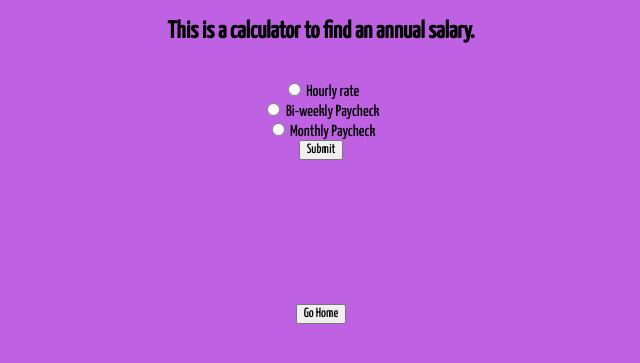
After one commit to Chelfert/calculator, a PHP site: page /salary.php in a window 1280 px wide. The commit adds this page. Shown: the top 363 px of the page, without its empty margins (319-959 px from the left). Run offline with PHP 8.4, Linux system fonts and the light colour scheme.

Commit message:
added css styles, salary calculator and cleaned up code overall

```diff
--- /dev/null
+++ b/mystyle.css
@@ -0,0 +1,19 @@
+/*
+To change this license header, choose License Headers in Project Properties.
+To change this template file, choose Tools | Templates
+and open the template in the editor.
+*/
+/*
+    Created on : Apr 22, 2021, 10:45:27 AM
+    Author     : Clayton
+*/
+* {
+    font-family: 'Yanone Kaffeesatz', sans-serif;
+}
+body {
+    background-color: #be62e3;
+    text-align: center;
+}
+input[type=number]{
+    width: 45px;
+}
--- /dev/null
+++ b/salary.php
@@ -0,0 +1,90 @@
+<!DOCTYPE html>
+<?php
+
+function hourlysalary($pay, $hours) {
+    setlocale(LC_MONETARY, "en_US");
+    //52 weeks in a year
+    $weeks = 52;
+    //hourly rate * hours worked * 52 weeks
+    $salary = $pay * $hours * $weeks;
+    echo "if you work $hours hours a week and make $$pay an hour, then your salary is $" . number_format($salary) . "<br>";
+}
+
+function bipaychecksalary($paycheck) {
+    $payments = 24;
+    $salary = $paycheck * $payments;
+    echo "If you make $" . number_format($paycheck) . " every paycheck, then your salary is $" . number_format($salary), "<br>";
+}
+
+function mpaychecksalary($paycheck) {
+    $payments = 12;
+    $salary = $paycheck * $payments;
+    echo "If you make $" . number_format($paycheck) . " every paycheck, then your salary is $" . number_format($salary), "<br>";
+}
+?>
+<html>
+    <head>
+        <meta charset="windows-1252">
+        <link rel="preconnect" href="https://fonts.gstatic.com">
+        <link href="https://fonts.googleapis.com/css2?family=Yanone+Kaffeesatz:wght@200;500&display=swap" rel="stylesheet">
+        <link rel="stylesheet" href="mystyle.css">
+        <title>Salary</title>
+    </head>
+    <body>
+        <h2>This is a calculator to find an annual salary.</h2>
+        <br>
+        <form action="" method="POST">
+            <input type="radio" id="hourly" name="hourly" value="hourly">
+            <label for="hourlyrrate">Hourly rate</label><br>
+            <input type="radio" id="paycheck" name="paycheck" value="paycheck">
+            <label for="bPychk">Bi-weekly Paycheck</label><br>
+            <input type="radio" id="monthlyPaycheck" name="monthlyPaycheck" value="monthlyPaycheck">
+            <label for="mPychk">Monthly Paycheck</label><br>
+            <input type="submit" value="Submit" name="Submit"><br><br>
+
+            <br><br><br><br>
+            <br><br><br><br>
+            <input type="submit" value="Go Home" name="Home">
+            <?php
+            if (isset($_POST['Submit']) & (isset($_POST['hourly']))) {
+                //if hourly rate is set
+                echo "<br><br><hr><form>";
+                echo "<input type='number' id='rate' name='rate' value='rate'>";
+                echo "<label for='hourlyrate'>Hourly Rate</label><br>";
+                echo "<input type='number' id='hoursWorked' name='hoursWorked' value='hoursWorked'>";
+                echo "<label for='hrsWrked'>Hours Worked</label><br>";
+                echo "<input type='submit' value='hourlySubmit' name='hourlySubmit'><br><br>";
+            }
+            //call function once numbers are submitted
+            if (isset($_POST['hourlySubmit'])) {
+                hourlysalary($_POST['rate'], $_POST['hoursWorked']);
+            }
+            //if bi-weekly pay is set
+            if (isset($_POST['Submit']) & (isset($_POST['paycheck']))) {
+                echo "<br><br><hr><form>";
+                echo "<input type='number' id='paycheck' name='paycheck' value='paycheck'>";
+                echo "<label for='paycheckAmnt'>Paycheck Amount</label><br>";
+                echo "<input type='submit' value='Bi-weekly Submit' name='biweeklySubmit'><br><br>";
+            }
+            //call function once numbers are submitted
+            if (isset($_POST['biweeklySubmit'])) {
+                bipaychecksalary($_POST['paycheck']);
+            }
+            //if monthly pay is set
+            if (isset($_POST['Submit']) & (isset($_POST['monthlyPaycheck']))) {
+                echo "<br><br><hr><form>";
+                echo "<input type='number' id='monthlyPay' name='monthlyPay' value='monthlyPay'>";
+                echo "<label for='paycheckAmnt'>Paycheck Amount</label><br>";
+                echo "<input type='submit' value='Monthly Submit' name='monthlySubmit'><br><br>";
+            }
+            //call function once numbers are submitted
+            if (isset($_POST['monthlySubmit'])) {
+                mpaychecksalary($_POST['monthlyPay']);
+            }
+            //go home button is pressed
+            if (isset($_POST['Home'])) {
+                header("Location: index.php");
+            }
+            ?>
+            </body>
+            </html>
```
Also changed, not shown: authenticate.php (+9 -4 lines), circumference.php (+7 -4 lines), index.php (+10 -5 lines), nbproject/project.xml (added, +9 -0 lines), volume.php (+6 -3 lines), 2 other files.
